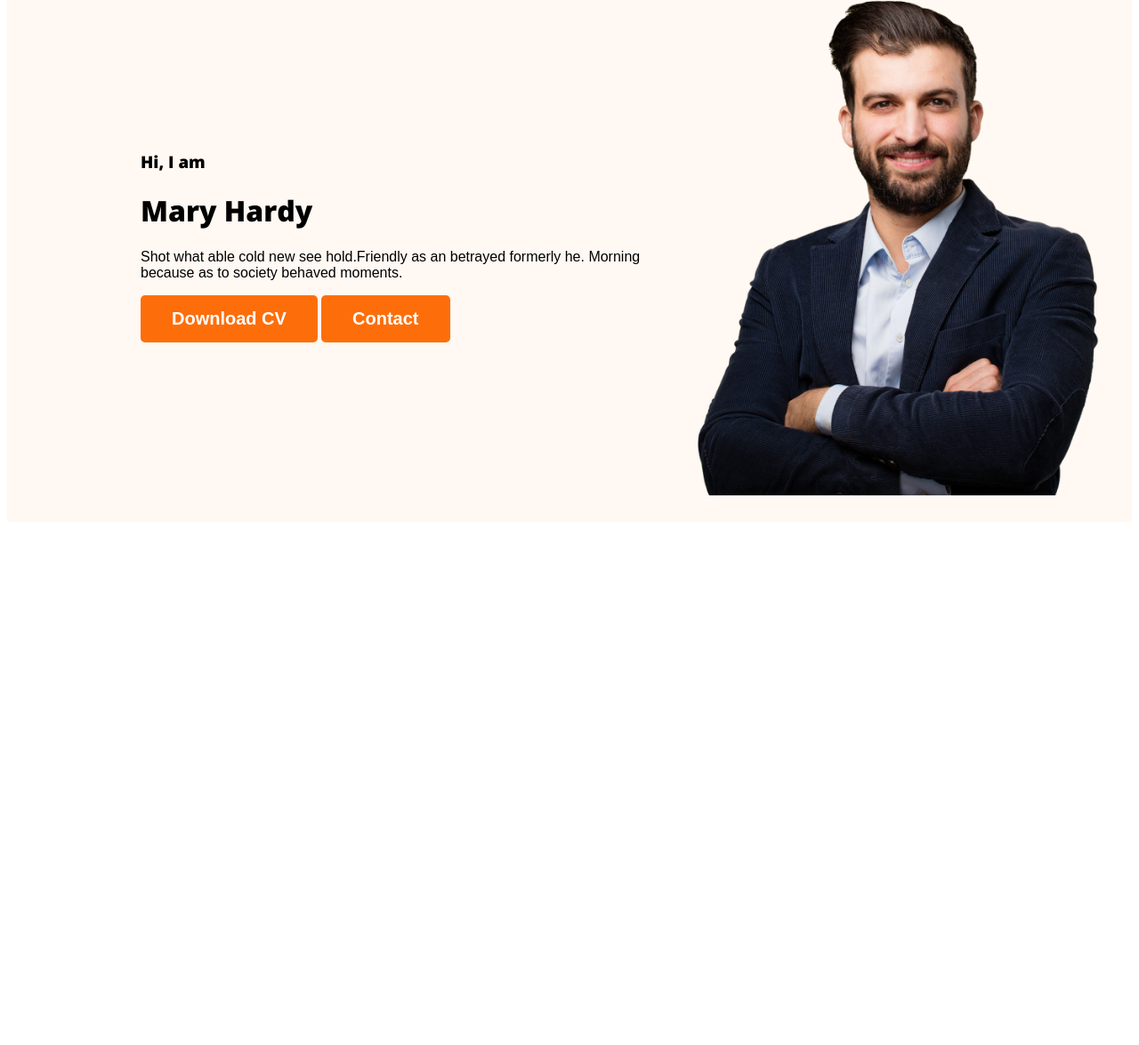
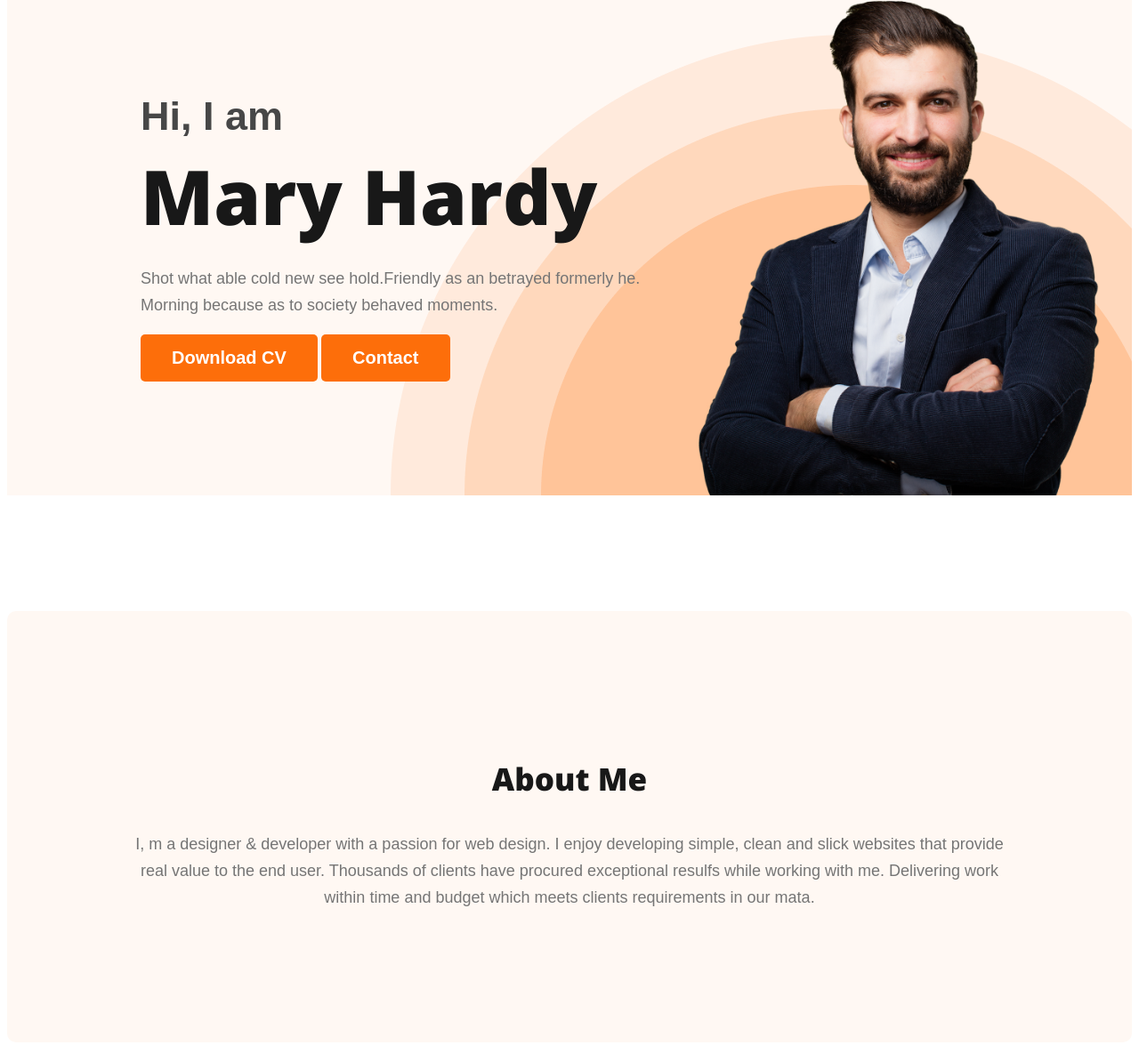
Before and after one commit to Nikita2x/web-developer-portfolio, a plain HTML site: page index.html in a window 1280 px wide. Shown: the part 211-1386 px from the top of the page at 89% size. Before the commit the page ends 806 px from the top, so only its background shows below. Drawn offline with nearby package versions, Linux system fonts and the light colour scheme.

Commit message:
added about section

```diff
--- a/index.css
+++ b/index.css
@@ -5,6 +5,9 @@ body{
 /*header related style*/
 .header{
     background-color: #FFF8F3;
+    background-image: url('images/header_bg.png');
+    background-repeat: no-repeat;
+    background-position: bottom right;
 }
 .text-primary{
     color:  #FD6E0A;
@@ -43,9 +46,10 @@ nav a{
     color: #474747;
 }
 .banner{
-    padding: 30px 30px 30px 150px;
+    padding: 30px 30px 0px 150px;
     display: flex;
     align-items: center;
+    justify-content: space-between;
 }
 .banner .profile-pic{
     width: 500px;
@@ -53,3 +57,47 @@ nav a{
 div > p{
     font-family: sans-serif;
 }
+
+.banner-greeting{
+    font-size: 45px;
+    color: #474747;
+    font-family: sans-serif;
+    margin: 0;
+}
+.banner-title{
+    font-size: 85px;
+    font-weight: 700;
+    color: #181818;
+    margin-top: 5px;
+    margin-bottom: 20px;
+}
+.banner-description{
+    color: #757575;
+    font-family: sans-serif;
+    font-size: 18px;
+    line-height: 30px;
+    font-weight: 400;
+    width: 585px;
+}
+/*main section styles*/
+/*about section styles*/
+.about{
+    padding: 130px;
+    border-radius: 10px;
+    background: #FFF8F3;
+    margin: 130px 0;
+}
+.section-title{
+    color: var(--Dark-01, #181818);
+    text-align: center;
+    font-size: 35px;
+    font-weight: 700;
+}
+.section-description{
+    color: #757575;
+    text-align: center;
+    font-family: sans-serif;
+    font-size: 18px;
+    font-weight: 400;
+    line-height: 30px;
+}
--- a/index.html
+++ b/index.html
@@ -23,14 +23,19 @@
             <div class="banner-content">
                 <h3 class="banner-greeting">Hi, I  am</h3>
                 <h1 class="banner-title">Mary Hardy</h1>
-                <p>Shot what able cold new see hold.Friendly as an betrayed formerly he. Morning because as to society behaved moments.</p>
+                <p class="banner-description">Shot what able cold new see hold.Friendly as an betrayed formerly he. Morning because as to society behaved moments.</p>
                 <button class="btn-primary">Download CV</button>
                 <button class="btn-primary">Contact</button>
             </div>
             <img class="profile-pic" src="images/hardy.png" alt="">
         </div>
     </header>
-    <main></main>
+    <main>
+        <section class="about">
+            <h3 class="section-title">About Me</h3>
+            <p class="section-description">I, m a designer & developer with a passion for web design. I enjoy developing simple, clean and slick websites that provide real value to the end user. Thousands of clients have procured exceptional resulfs while working with me. Delivering work within time and budget which meets clients requirements in our mata.</p>
+        </section>
+    </main>
     <footer></footer>
 </body>
 </html>
```
